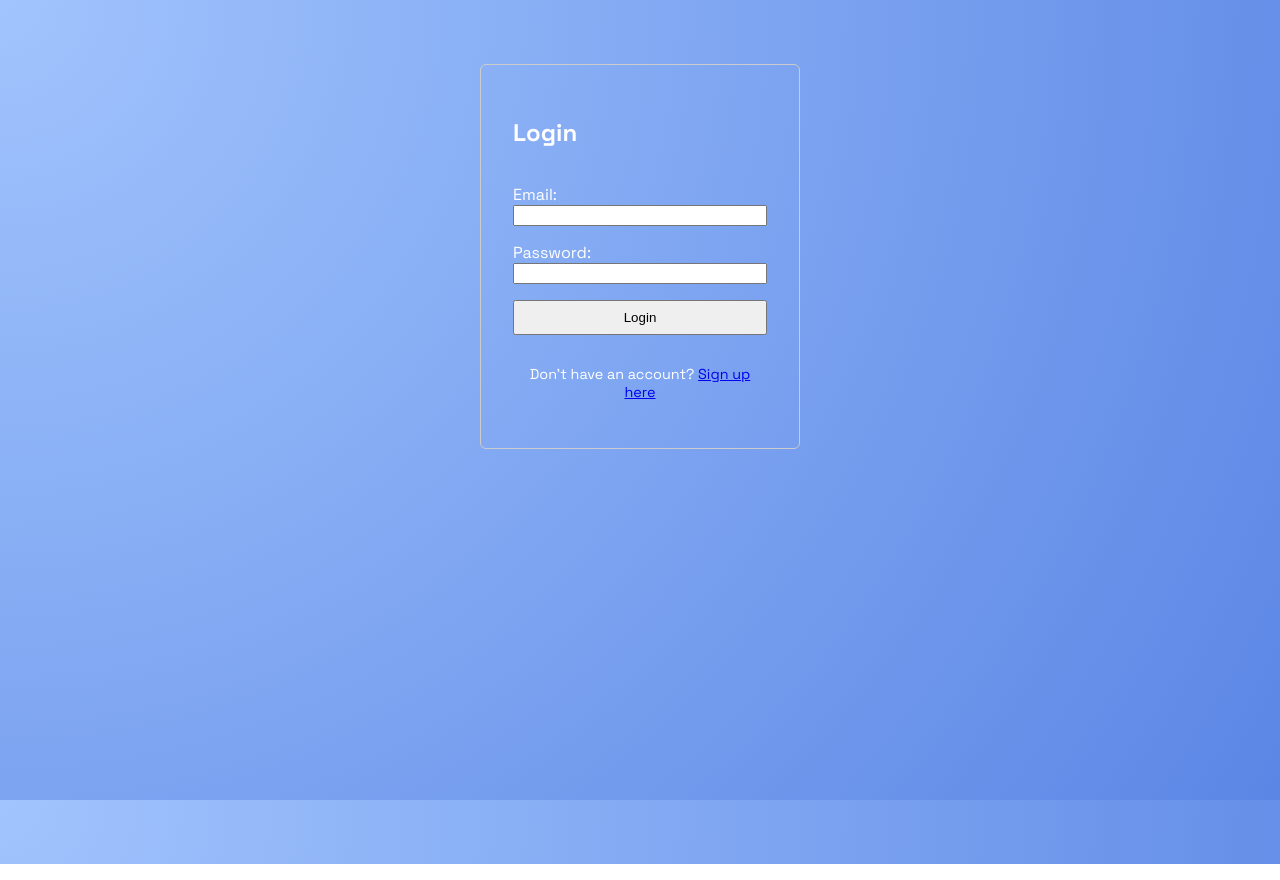
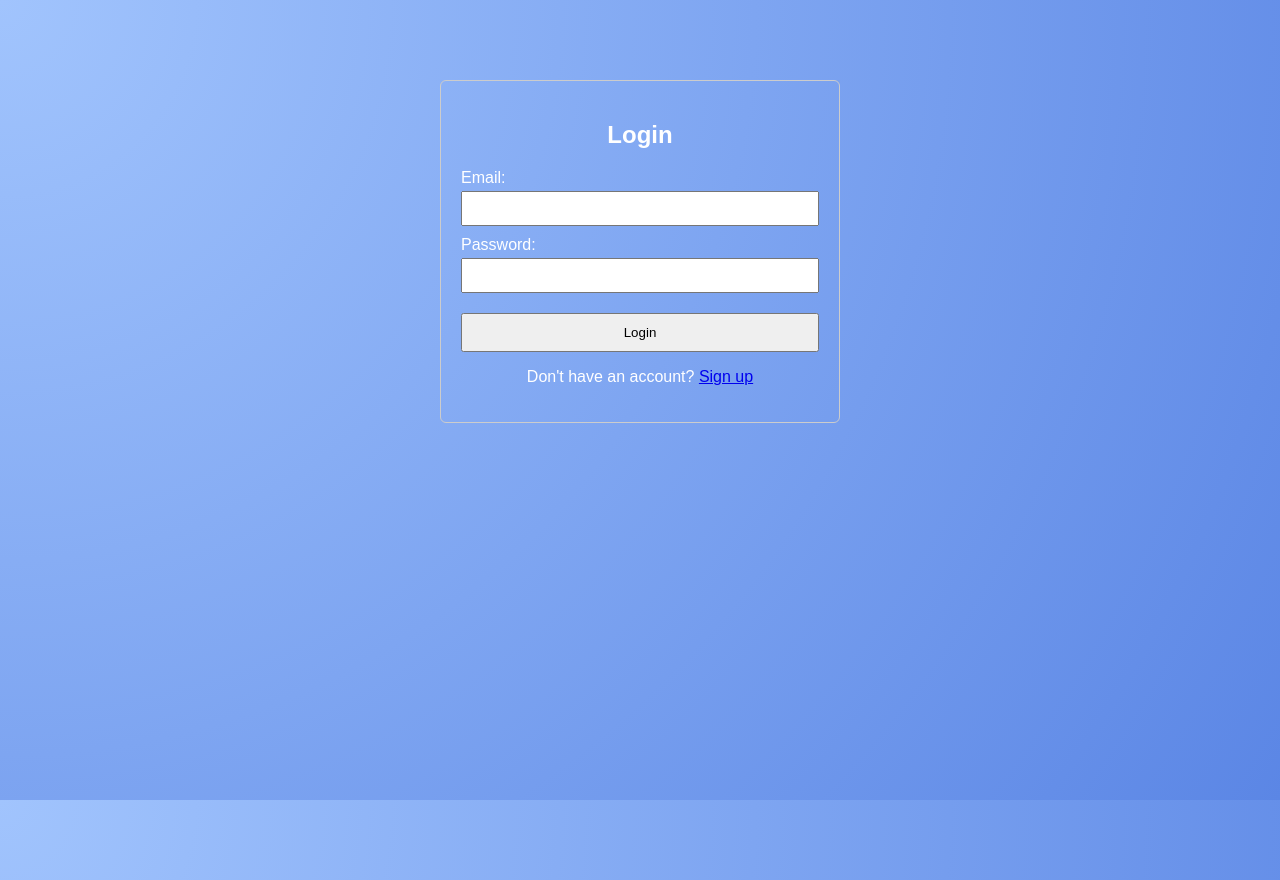
Before and after one commit to ssh4rma/Fundoo-Notes-Application-Angular-P1, an Angular app: page / in a window 1280 px wide. Built offline with nearby package versions, Linux system fonts and the light colour scheme.

Commit message:
implemented api service

```diff
--- a/src/app/app.component.ts
+++ b/src/app/app.component.ts
@@ -1,11 +1,9 @@
 import { Component, ViewChild, ElementRef } from '@angular/core';
 import { RouterOutlet } from '@angular/router';
-
 import { HeaderComponent } from './components/header/header.component';
 import { TasksComponent } from './components/tasks/tasks.component';
 import { LoginComponent } from './components/login/login.component';
 import { SignupComponent } from './components/signup/signup.component';
-
 import { Task } from './components/task/task.model';
 
 type AuthMode = 'login' | 'signup';
@@ -36,9 +34,11 @@ export class AppComponent {
   }
 
   @ViewChild('reminderDialog') dialog!: ElementRef<HTMLDialogElement>;
+
   openReminderDialog() {
     this.dialog?.nativeElement.showModal();
   }
+
   closeReminderDialog() {
     this.dialog?.nativeElement.close();
   }
@@ -46,25 +46,29 @@ export class AppComponent {
   handleDelClick() {
     this.delSelected = !this.delSelected;
   }
+
   handleReminderClick() {
     this.delSelected = false;
     this.openReminderDialog();
   }
 
-  onLogin(u: { email: string }) {
-    this.finishAuth(u);
+  onLogin(user: { email: string }) {
+    this.finishAuth(user);
   }
-  onSignup(u: { email: string }) {
-    this.finishAuth(u);
+
+  onSignup(user: { email: string }) {
+    this.finishAuth(user);
   }
-  finishAuth(u: { email: string }) {
+
+  finishAuth(user: { email: string }) {
     this.isLoggedIn = true;
-    this.currentEmail = u.email;
+    this.currentEmail = user.email;
   }
 
   switchToSignup() {
     this.authMode = 'signup';
   }
+
   switchToLogin() {
     this.authMode = 'login';
   }
@@ -74,6 +78,7 @@ export class AppComponent {
       t.id === task.id ? { ...t, reminderTime: task.reminderTime } : t
     );
   }
+
   updateTasks(tasks: Task[]) {
     this.tasks = tasks;
   }
--- a/src/app/app.config.ts
+++ b/src/app/app.config.ts
@@ -1,9 +1,16 @@
-import { ApplicationConfig, provideZoneChangeDetection } from '@angular/core';
+import { ApplicationConfig } from '@angular/core';
+import { provideHttpClient } from '@angular/common/http';
 import { provideRouter } from '@angular/router';
-
 import { routes } from './app.routes';
-import { provideClientHydration, withEventReplay } from '@angular/platform-browser';
+import {
+  provideClientHydration,
+  withEventReplay,
+} from '@angular/platform-browser';
 
 export const appConfig: ApplicationConfig = {
-  providers: [provideZoneChangeDetection({ eventCoalescing: true }), provideRouter(routes), provideClientHydration(withEventReplay())]
+  providers: [
+    provideHttpClient(),
+    provideRouter(routes),
+    provideClientHydration(withEventReplay()),
+  ],
 };
--- a/src/app/components/login/login.component.css
+++ b/src/app/components/login/login.component.css
@@ -1,21 +1,36 @@
-form {
-  display: flex;
-  flex-direction: column;
-  gap: 1rem;
-  width: 320px;
-  margin: 4rem auto;
-  padding: 2rem;
+.auth-form {
+  max-width: 400px;
+  margin: 80px auto;
+  padding: 20px;
   border: 1px solid #ccc;
   border-radius: 6px;
+  font-family: sans-serif;
 }
-label {
-  display: flex;
-  flex-direction: column;
+
+.auth-form h2 {
+  text-align: center;
+  margin-bottom: 20px;
 }
-button {
-  padding: 0.5rem 1rem;
+
+.auth-form label {
+  display: block;
+  margin: 10px 0 4px;
 }
-p.secondary {
+
+.auth-form input {
+  width: 100%;
+  padding: 8px;
+  box-sizing: border-box;
+}
+
+.auth-form button {
+  margin-top: 20px;
+  width: 100%;
+  padding: 10px;
+  cursor: pointer;
+}
+
+.auth-form p {
   text-align: center;
-  font-size: 0.9rem;
+  margin-top: 16px;
 }
--- a/src/app/components/login/login.component.html
+++ b/src/app/components/login/login.component.html
@@ -1,20 +1,17 @@
-<form (ngSubmit)="onSubmit()">
+<div class="auth-form">
   <h2>Login</h2>
+  <form (ngSubmit)="onLogin()">
+    <label>Email:</label>
+    <input type="email" [(ngModel)]="email" name="email" required />
 
-  <label>
-    Email:
-    <input type="email" [(ngModel)]="email" name="email" required />
-  </label>
+    <label>Password:</label>
+    <input type="password" [(ngModel)]="password" name="password" required />
 
-  <label>
-    Password:
-    <input type="password" [(ngModel)]="password" name="password" required />
-  </label>
+    <button type="submit">Login</button>
+  </form>
 
-  <button type="submit">Login</button>
-
-  <p class="secondary">
-    Don’t have an account?
-    <a href="#" (click)="goToSignup(); $event.preventDefault()">Sign up here</a>
+  <p>
+    Don't have an account?
+    <a href="#" (click)="switchToSignup.emit()">Sign up</a>
   </p>
-</form>
+</div>
--- a/src/app/components/login/login.component.ts
+++ b/src/app/components/login/login.component.ts
@@ -1,4 +1,5 @@
 import { Component, Output, EventEmitter } from '@angular/core';
+import { HttpClient } from '@angular/common/http';
 import { FormsModule } from '@angular/forms';
 
 @Component({
@@ -6,7 +7,7 @@ import { FormsModule } from '@angular/forms';
   standalone: true,
   imports: [FormsModule],
   templateUrl: './login.component.html',
-  styleUrl: './login.component.css',
+  styleUrls: ['./login.component.css'],
 })
 export class LoginComponent {
   email = '';
@@ -15,13 +16,25 @@ export class LoginComponent {
   @Output() loginSuccess = new EventEmitter<{ email: string }>();
   @Output() switchToSignup = new EventEmitter<void>();
 
-  onSubmit() {
-    if (this.email && this.password) {
-      this.loginSuccess.emit({ email: this.email });
-    }
-  }
+  constructor(private http: HttpClient) {}
 
-  goToSignup() {
-    this.switchToSignup.emit();
+  onLogin() {
+    this.http
+      .post<any>(
+        'https://fundoonotes.incubation.bridgelabz.com/api/user/login',
+        {
+          email: this.email,
+          password: this.password,
+        }
+      )
+      .subscribe({
+        next: (res) => {
+          localStorage.setItem('token', res.id || res.token);
+          this.loginSuccess.emit({ email: this.email });
+        },
+        error: () => {
+          alert('Login failed. Please check credentials.');
+        },
+      });
   }
 }
--- a/src/app/components/signup/signup.component.css
+++ b/src/app/components/signup/signup.component.css
@@ -1,21 +1,36 @@
-form {
-  display: flex;
-  flex-direction: column;
-  gap: 1rem;
-  width: 320px;
-  margin: 4rem auto;
-  padding: 2rem;
+.auth-form {
+  max-width: 400px;
+  margin: 80px auto;
+  padding: 20px;
   border: 1px solid #ccc;
   border-radius: 6px;
+  font-family: sans-serif;
 }
-label {
-  display: flex;
-  flex-direction: column;
+
+.auth-form h2 {
+  text-align: center;
+  margin-bottom: 20px;
 }
-button {
-  padding: 0.5rem 1rem;
+
+.auth-form label {
+  display: block;
+  margin: 10px 0 4px;
 }
-p.secondary {
+
+.auth-form input {
+  width: 100%;
+  padding: 8px;
+  box-sizing: border-box;
+}
+
+.auth-form button {
+  margin-top: 20px;
+  width: 100%;
+  padding: 10px;
+  cursor: pointer;
+}
+
+.auth-form p {
   text-align: center;
-  font-size: 0.9rem;
+  margin-top: 16px;
 }
--- a/src/app/components/signup/signup.component.html
+++ b/src/app/components/signup/signup.component.html
@@ -1,30 +1,23 @@
-<form (ngSubmit)="onSubmit()">
-  <h2>Create Account</h2>
+<div class="auth-form">
+  <h2>Sign Up</h2>
+  <form (ngSubmit)="onSignup()">
+    <label>First Name:</label>
+    <input type="text" [(ngModel)]="firstName" name="firstName" required />
 
-  <label>
-    Email:
+    <label>Last Name:</label>
+    <input type="text" [(ngModel)]="lastName" name="lastName" required />
+
+    <label>Email:</label>
     <input type="email" [(ngModel)]="email" name="email" required />
-  </label>
 
-  <label>
-    Password:
+    <label>Password:</label>
     <input type="password" [(ngModel)]="password" name="password" required />
-  </label>
 
-  <label>
-    Confirm Password:
-    <input
-      type="password"
-      [(ngModel)]="confirmPassword"
-      name="confirmPassword"
-      required
-    />
-  </label>
+    <button type="submit">Sign Up</button>
+  </form>
 
-  <button type="submit">Sign Up</button>
-
-  <p class="secondary">
+  <p>
     Already have an account?
-    <a href="#" (click)="goToLogin(); $event.preventDefault()">Log in here</a>
+    <a href="#" (click)="switchToLogin.emit()">Log in</a>
   </p>
-</form>
+</div>
--- a/src/app/components/signup/signup.component.ts
+++ b/src/app/components/signup/signup.component.ts
@@ -1,4 +1,5 @@
 import { Component, Output, EventEmitter } from '@angular/core';
+import { HttpClient } from '@angular/common/http';
 import { FormsModule } from '@angular/forms';
 
 @Component({
@@ -6,23 +7,38 @@ import { FormsModule } from '@angular/forms';
   standalone: true,
   imports: [FormsModule],
   templateUrl: './signup.component.html',
-  styleUrl: './signup.component.css',
+  styleUrls: ['./signup.component.css'],
 })
 export class SignupComponent {
+  firstName = '';
+  lastName = '';
   email = '';
   password = '';
-  confirmPassword = '';
 
   @Output() signupSuccess = new EventEmitter<{ email: string }>();
   @Output() switchToLogin = new EventEmitter<void>();
 
-  onSubmit() {
-    if (this.email && this.password && this.password === this.confirmPassword) {
-      this.signupSuccess.emit({ email: this.email });
-    }
-  }
+  constructor(private http: HttpClient) {}
 
-  goToLogin() {
-    this.switchToLogin.emit();
+  onSignup() {
+    this.http
+      .post(
+        'https://fundoonotes.incubation.bridgelabz.com/api/user/userSignUp',
+        {
+          firstName: this.firstName,
+          lastName: this.lastName,
+          email: this.email,
+          password: this.password,
+          service: 'advance',
+        }
+      )
+      .subscribe({
+        next: () => {
+          this.signupSuccess.emit({ email: this.email });
+        },
+        error: () => {
+          alert('Signup failed');
+        },
+      });
   }
 }
--- /dev/null
+++ b/src/app/services/notes.service.ts
@@ -0,0 +1,21 @@
+import { Injectable } from '@angular/core';
+import { HttpClient, HttpHeaders } from '@angular/common/http';
+
+@Injectable({ providedIn: 'root' })
+export class NotesService {
+  private baseUrl = 'https://fundoonotes.incubation.bridgelabz.com/api';
+
+  constructor(private http: HttpClient) {}
+
+  getNotes() {
+    const token = localStorage.getItem('token');
+    const headers = new HttpHeaders().set('Authorization', `Bearer ${token}`);
+    return this.http.get(`${this.baseUrl}/notes/getNotesList`, { headers });
+  }
+
+  addNote(note: any) {
+    const token = localStorage.getItem('token');
+    const headers = new HttpHeaders().set('Authorization', `Bearer ${token}`);
+    return this.http.post(`${this.baseUrl}/notes/addNotes`, note, { headers });
+  }
+}
```
Also changed, not shown: src/app/components/tasks/tasks.component.ts (+24 -73 lines).
